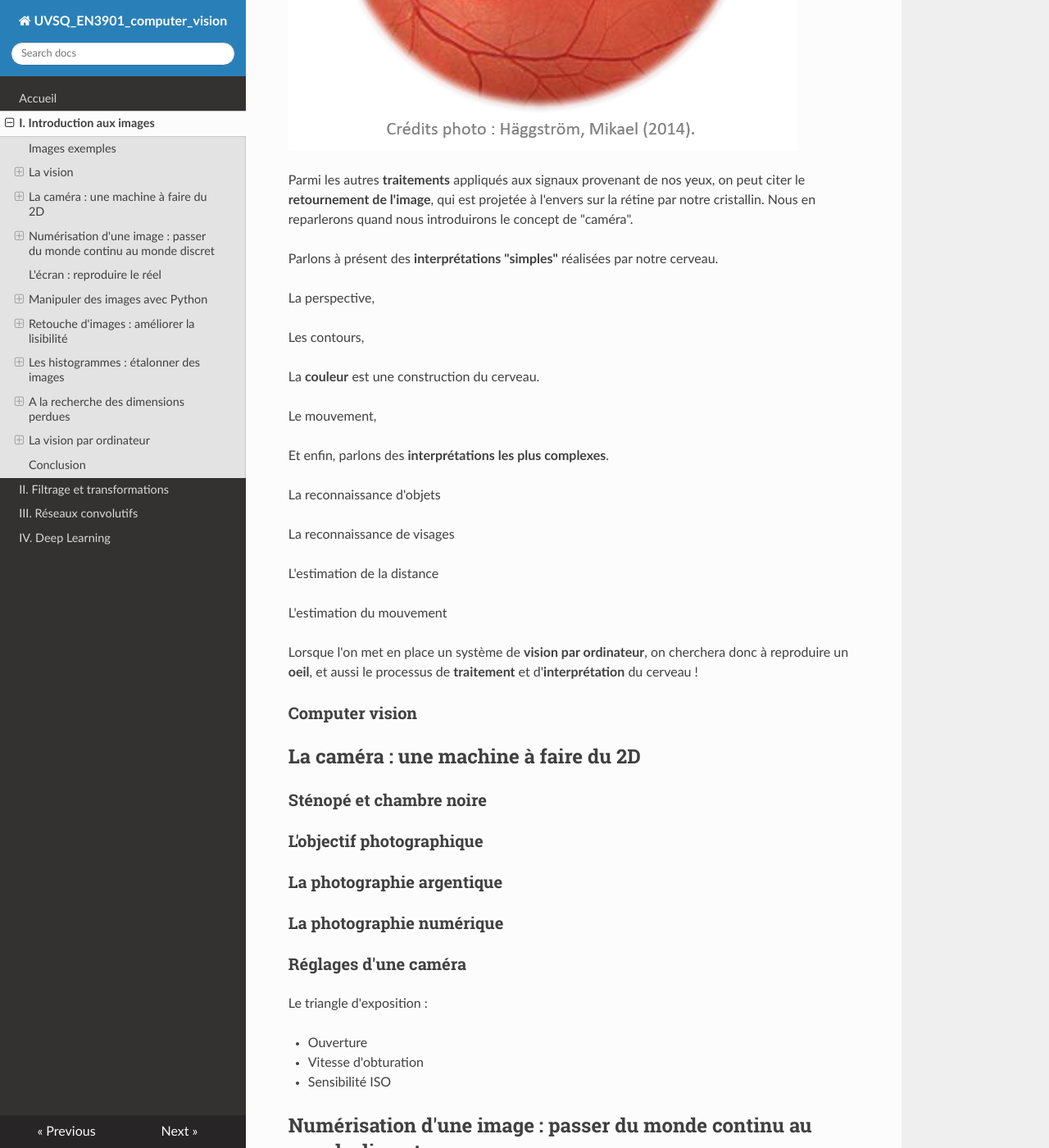
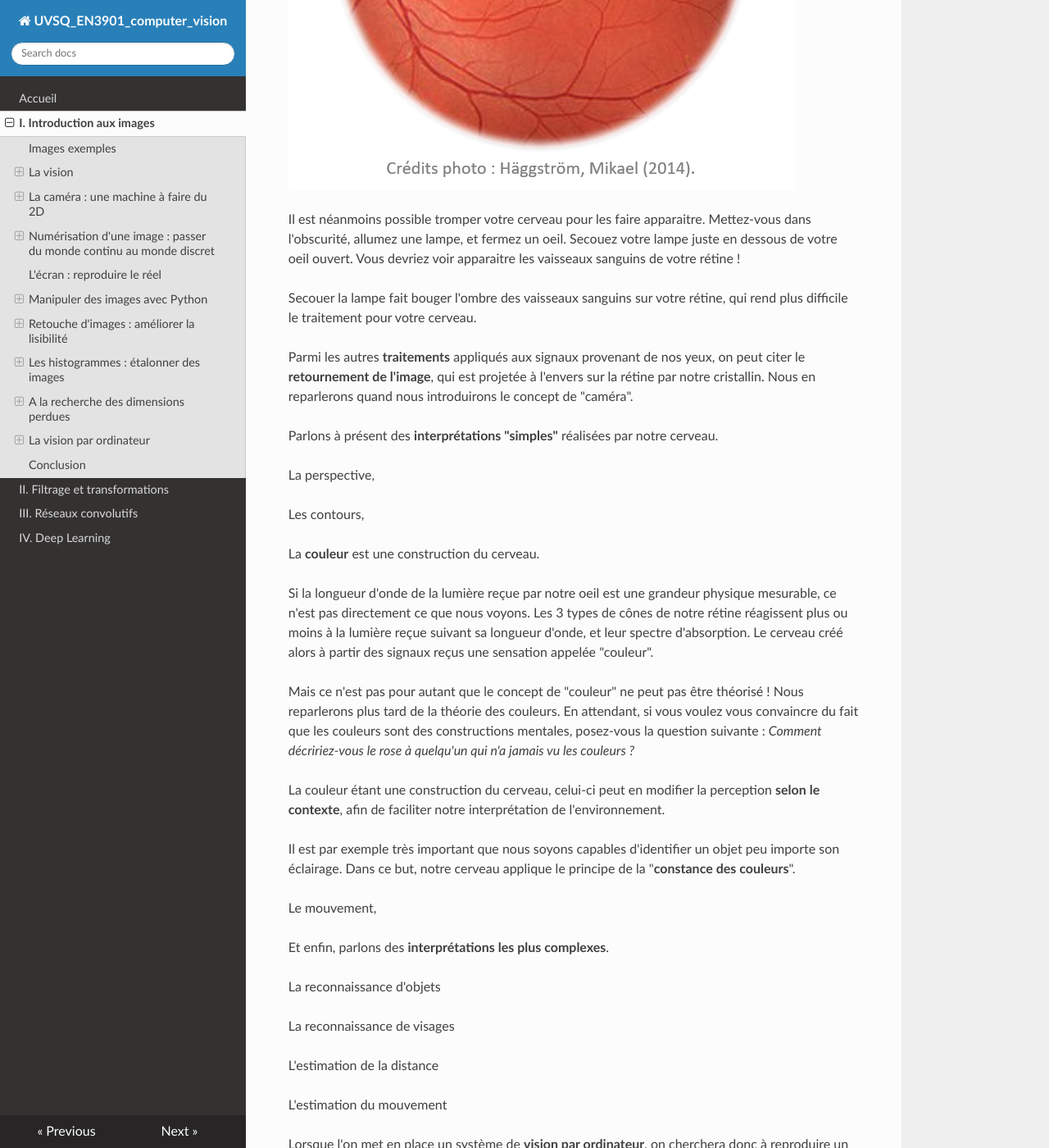
Before and after one commit to NicOudart/UVSQ_EN3901_computer_vision, an MkDocs documentation site: the page built from docs/Chap1_Introduction_images.md, in a window 1280 px wide and 1400 px high, scrolled down 16104 px. Shown: the whole window at 82% size. Built offline with MkDocs 1.6.1, drawn with Linux system fonts in a browser that asks for light colours; nearby versions of some CDN libraries; some of the changed text lies outside the part shown.

Commit message:
-Progress on Chapter 1.

```diff
--- a/docs/Chap1_Introduction_images.md
+++ b/docs/Chap1_Introduction_images.md
@@ -301,7 +301,7 @@ Ces informations vont être transmises aux autres aires du cortex visuel.
 
 Il est à noter que ce trajet de l'information est plein de **rétroactions**, et que le cerveau **combine les informations** des yeux avec celles d'autres sens et de la mémoire.
 
-Nous allons voir quelques **traitements** et **interprétations** que fait notre cerveau pour notre vision.
+**Nous allons voir quelques traitements et interprétations que fait notre cerveau pour notre vision**.
 
 Parlons d'abord de **filtrage**.
 Lors de sa lecture de notre environnement, le cerveau fait disparaitre différents éléments gênants sans que l'on s'en aperçoive :
@@ -333,10 +333,17 @@ Vous avez trouvé la distance pour laquelle le cercle est projeté sur la tâche
 * Les **vaisseaux sanguins** de la rétine :
 
 La rétine est constituée de cellules vivantes, et elle a donc besoin d'être irriguée par des vaisseaux sanguins.
-
-
+Nous devrions donc voir en permanence les vaisseaux sanguins passant devant les photorécepteurs.
+Mais leur position étant constante, nous cerveau les supprime de notre vue sans que nous nous en apercevions.
 
 ![Vascularisation de la rétine humaine](img/Chap1_retina_image.png)
+
+Il est néanmoins possible tromper votre cerveau pour les faire apparaitre.
+Mettez-vous dans l'obscurité, allumez une lampe, et fermez un oeil.
+Secouez votre lampe juste en dessous de votre oeil ouvert.
+Vous devriez voir apparaitre les vaisseaux sanguins de votre rétine !
+
+Secouer la lampe fait bouger l'ombre des vaisseaux sanguins sur votre rétine, qui rend plus difficile le traitement pour votre cerveau.
 
 Parmi les autres **traitements** appliqués aux signaux provenant de nos yeux, on peut citer le **retournement de l'image**, qui est projetée à l'envers sur la rétine par notre cristallin.
 Nous en reparlerons quand nous introduirons le concept de "caméra".
@@ -348,6 +355,20 @@ La perspective,
 Les contours,
 
 La **couleur** est une construction du cerveau.
+
+Si la longueur d'onde de la lumière reçue par notre oeil est une grandeur physique mesurable, ce n'est pas directement ce que nous voyons.
+Les 3 types de cônes de notre rétine réagissent plus ou moins à la lumière reçue suivant sa longueur d'onde, et leur spectre d'absorption.
+Le cerveau créé alors à partir des signaux reçus une sensation appelée "couleur".
+
+Mais ce n'est pas pour autant que le concept de "couleur" ne peut pas être théorisé !
+Nous reparlerons plus tard de la théorie des couleurs.
+En attendant, si vous voulez vous convaincre du fait que les couleurs sont des constructions mentales, posez-vous la question suivante :
+_Comment décririez-vous le rose à quelqu'un qui n'a jamais vu les couleurs ?_
+
+La couleur étant une construction du cerveau, celui-ci peut en modifier la perception **selon le contexte**, afin de faciliter notre interprétation de l'environnement.
+
+Il est par exemple très important que nous soyons capables d'identifier un objet peu importe son éclairage.
+Dans ce but, notre cerveau applique le principe de la "**constance des couleurs**".
 
 Le mouvement,
 
```
